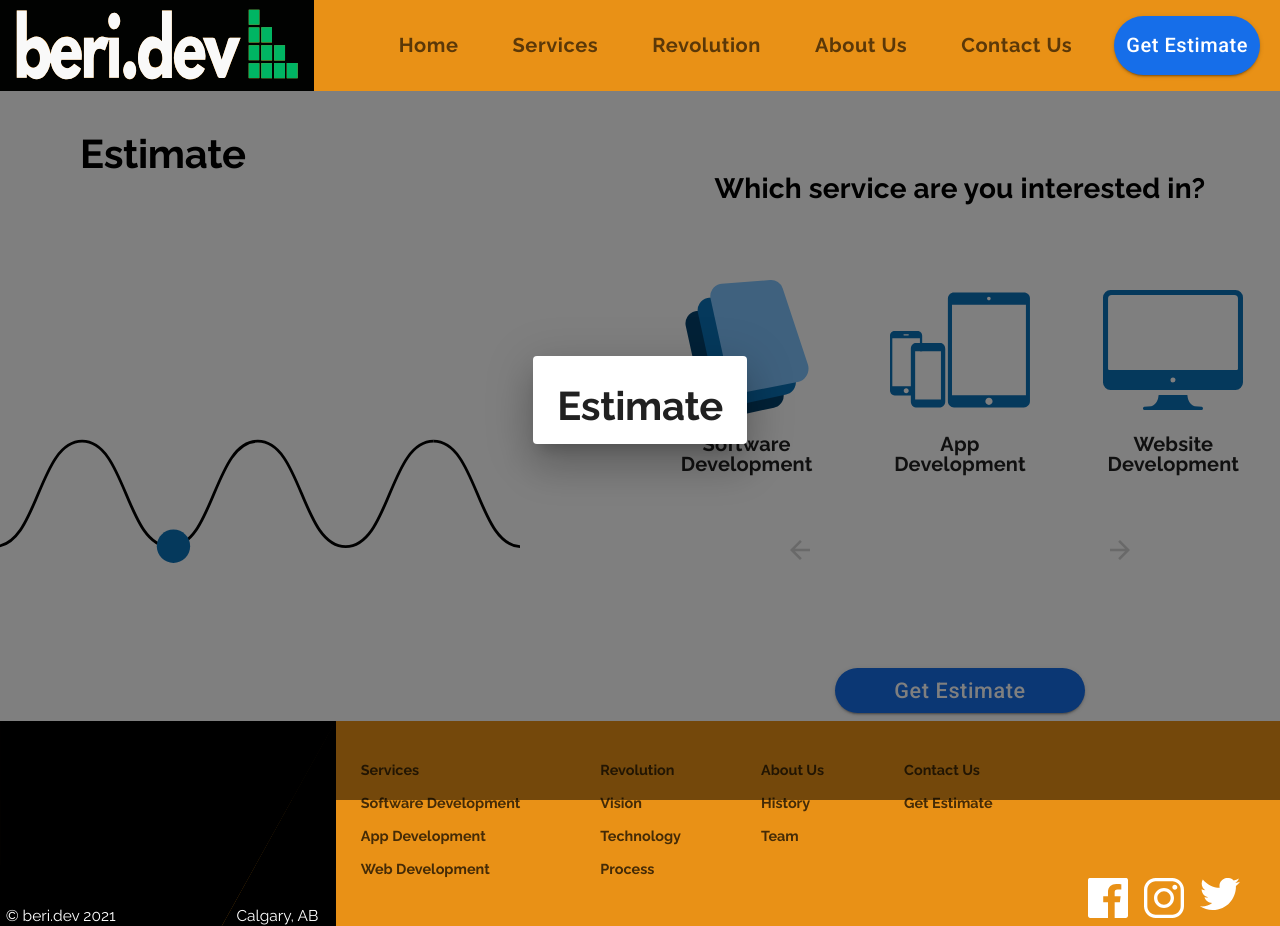
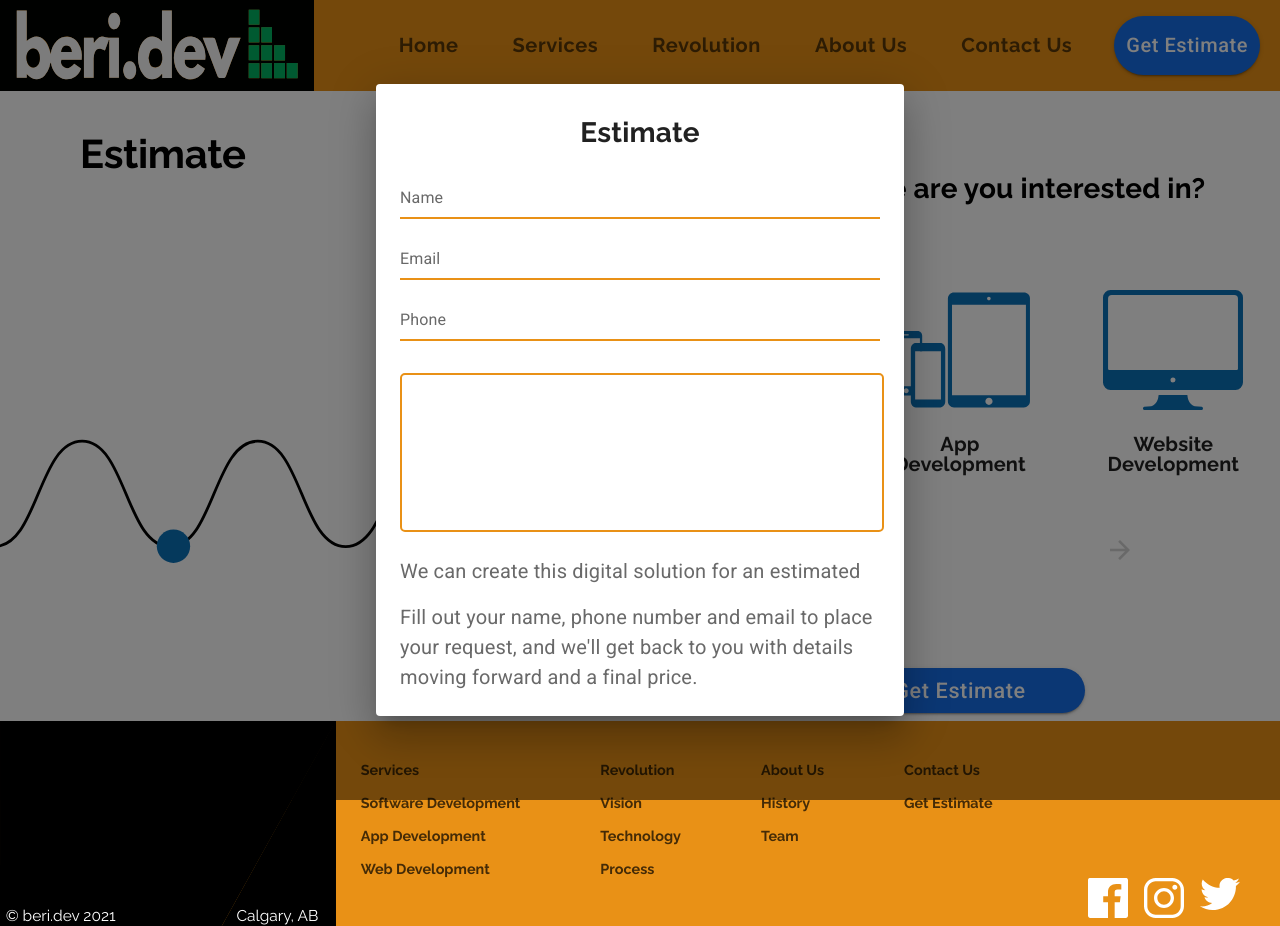
Before and after one commit to HAZberi/tech-company-website, a React (Create React App) app: page /estimate in a window 1280 px wide. Both pictures are taken after a click on the button "Get Estimate". Built offline with nearby package versions, Linux system fonts and the light colour scheme.

Commit message:
Estimate modal basic scaffolding

```diff
--- a/src/components/Estimate.js
+++ b/src/components/Estimate.js
@@ -9,6 +9,8 @@ import IconButton from "@material-ui/core/IconButton";
 import useMediaQuery from "@material-ui/core/useMediaQuery";
 import Dialog from "@material-ui/core/Dialog";
 import DialogContent from "@material-ui/core/DialogContent";
+import DialogTitle from "@material-ui/core/DialogTitle";
+import TextField from "@material-ui/core/TextField";
 
 //import check from "../assets/check.svg";
 //import send from "../assets/send.svg";
@@ -84,6 +86,31 @@ const useStyles = makeStyles((theme) => ({
     "&:hover": {
       backgroundColor: "transparent",
     },
+  },
+  estimateModalHeading: {
+    paddingLeft: "2em",
+    paddingRight: "2em",
+    marginTop: "2em",
+    paddingTop: 0,
+    paddingBottom: 0,
+    textAlign: "center",
+    [theme.breakpoints.down("sm")]: {
+      width: "80%",
+      marginLeft: "2em",
+      marginRight: "2em",
+    },
+    [theme.breakpoints.down("xs")]: {
+      width: "100%",
+      marginLeft: 0,
+      marginRight: 0,
+      paddingLeft: 0,
+      paddingRight: 0,
+    },
+  },
+  message: {
+    border: `2px solid ${theme.palette.common.orange}`,
+    marginTop: "4em",
+    borderRadius: "5px",
   },
 }));
 
@@ -353,6 +380,13 @@ const Estimate = (props) => {
   const [questions, setQuestions] = useState(defaultQuestions);
 
   const [open, setOpen] = useState(false);
+  const [name, setName] = useState("");
+  const [nameHelperText, setNameHelperText] = useState("");
+  const [email, setEmail] = useState("");
+  const [emailHelperText, setEmailHelperText] = useState("");
+  const [phone, setPhone] = useState("");
+  const [phoneHelperText, setPhoneHelperText] = useState("");
+  const [message, setMessage] = useState("");
 
   const defaultOptions = {
     loop: true,
@@ -492,6 +526,60 @@ const Estimate = (props) => {
     }
   };
 
+  const onFieldInputChange = (event) => {
+    let valid;
+    switch (event.target.id) {
+      case "name":
+        setName(event.target.value);
+        if (event.target.value !== "") {
+          valid = /^[a-z ,.'-]+$/i.test(event.target.value);
+          if (!valid) {
+            setNameHelperText(
+              `Cannot include numbers, brackets and special characters`
+            );
+          } else {
+            setNameHelperText("");
+          }
+        } else {
+          setNameHelperText("");
+        }
+        break;
+      case "email":
+        setEmail(event.target.value);
+        if (event.target.value !== "") {
+          valid = /^\w+([.-]?\w+)*@\w+([.-]?\w+)*(\.\w{2,3})+$/.test(
+            event.target.value
+          );
+          if (!valid) {
+            setEmailHelperText("Invalid email.");
+          } else {
+            setEmailHelperText("");
+          }
+        } else {
+          setEmailHelperText("");
+        }
+
+        break;
+      case "phone":
+        setPhone(event.target.value);
+        if (event.target.value !== "") {
+          valid = /^\(?([0-9]{3})\)?[-. ]?([0-9]{3})[-. ]?([0-9]{4})$/.test(
+            event.target.value
+          );
+          if (!valid) {
+            setPhoneHelperText("Invalid Phone Number");
+          } else {
+            setPhoneHelperText("");
+          }
+        } else {
+          setPhoneHelperText("");
+        }
+        break;
+      default:
+        break;
+    }
+  };
+
   return (
     <Grid container direction="row">
       <Grid item container direction="column" md>
@@ -616,9 +704,75 @@ const Estimate = (props) => {
           </Button>
         </Grid>
       </Grid>
-      <Dialog open={open} onClose={()=>setOpen(false)}>
-        <DialogContent justify="center">
-          <Typography variant="h2" align="center">Estimate</Typography>
+      <Dialog
+        open={open}
+        onClose={() => setOpen(false)}
+        aria-labelledby="estimate-modal-title"
+        fullScreen={smallest ? true : false}
+        style={{ zIndex: 1302 }}
+      >
+        <DialogTitle
+          id="estimate-modal-title"
+          className={classes.estimateModalHeading}
+          disableTypography
+        >
+          <Typography variant="h4">Estimate</Typography>
+        </DialogTitle>
+        <DialogContent>
+          <Grid container>
+            <Grid item container direction="column">
+              <Grid item style={{ width: "100%", marginTop: "0.5em" }}>
+                <TextField
+                  label="Name"
+                  id="name"
+                  error={nameHelperText.length !== 0}
+                  helperText={nameHelperText}
+                  value={name}
+                  onChange={onFieldInputChange}
+                  fullWidth
+                />
+              </Grid>
+              <Grid item style={{ width: "100%", marginTop: "0.5em" }}>
+                <TextField
+                  label="Email"
+                  id="email"
+                  error={emailHelperText.length !== 0}
+                  helperText={emailHelperText}
+                  value={email}
+                  onChange={onFieldInputChange}
+                  fullWidth
+                />
+              </Grid>
+              <Grid item style={{ width: "100%", marginTop: "0.5em" }}>
+                <TextField
+                  label="Phone"
+                  id="phone"
+                  error={phoneHelperText.length !== 0}
+                  helperText={phoneHelperText}
+                  value={phone}
+                  onChange={onFieldInputChange}
+                  fullWidth
+                />
+              </Grid>
+              <Grid item style={{ width: "100%" }}>
+                <TextField
+                  InputProps={{ disableUnderline: true }}
+                  id="message"
+                  rows={6}
+                  value={message}
+                  className={classes.message}
+                  style={{ marginTop: "2em" }}
+                  onChange={(e) => setMessage(e.target.value)}
+                  multiline
+                  fullWidth
+                />
+              </Grid>
+              <Grid item style={{ maxWidth: "30em", marginTop: "1.5em"}}>
+                <Typography variant="body1" paragraph>We can create this digital solution for an estimated</Typography>
+                <Typography variant="body1" paragraph>Fill out your name, phone number and email to place your request, and we'll get back to you with details moving forward and a final price.</Typography>
+              </Grid>
+            </Grid>
+          </Grid>
         </DialogContent>
       </Dialog>
     </Grid>
```
Also changed, not shown: 1 other file (tests, documents, lock files or other folders).
